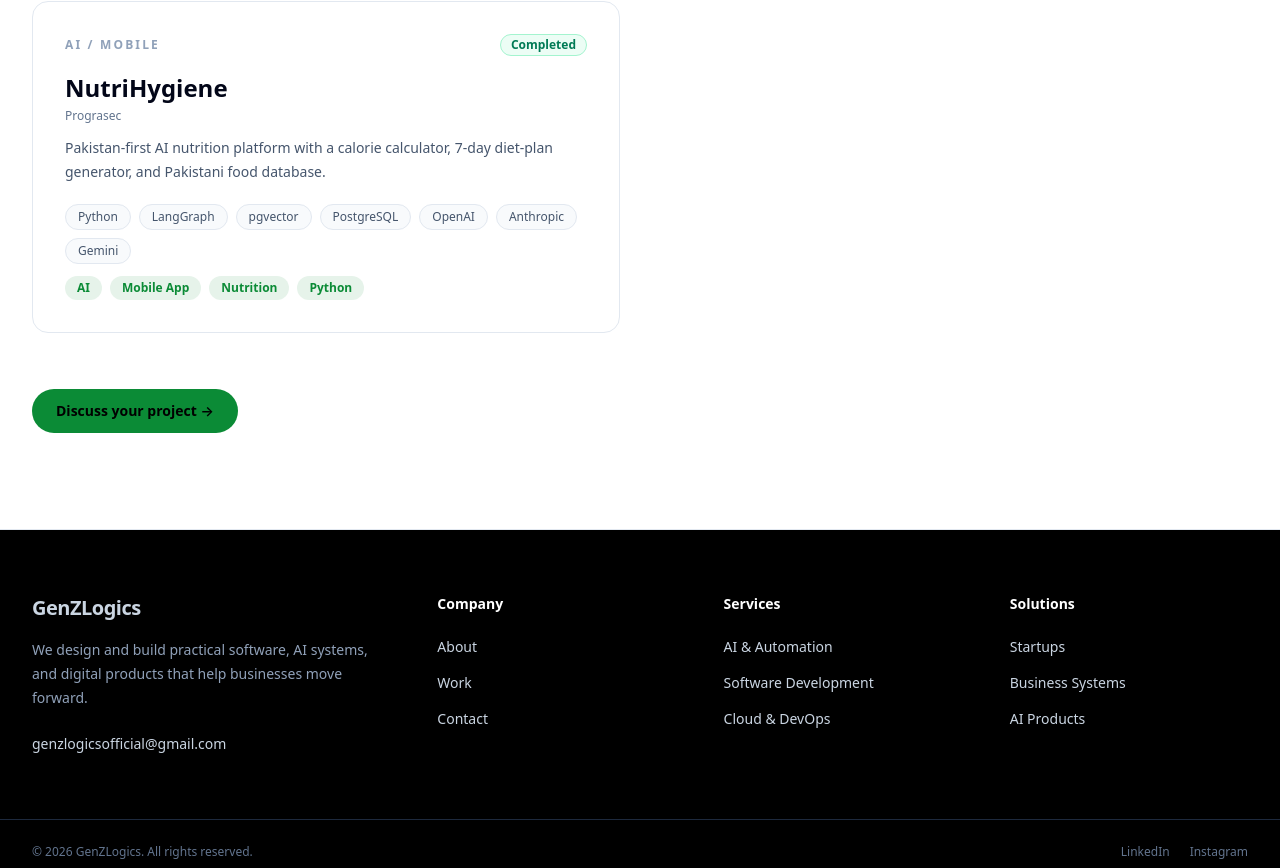
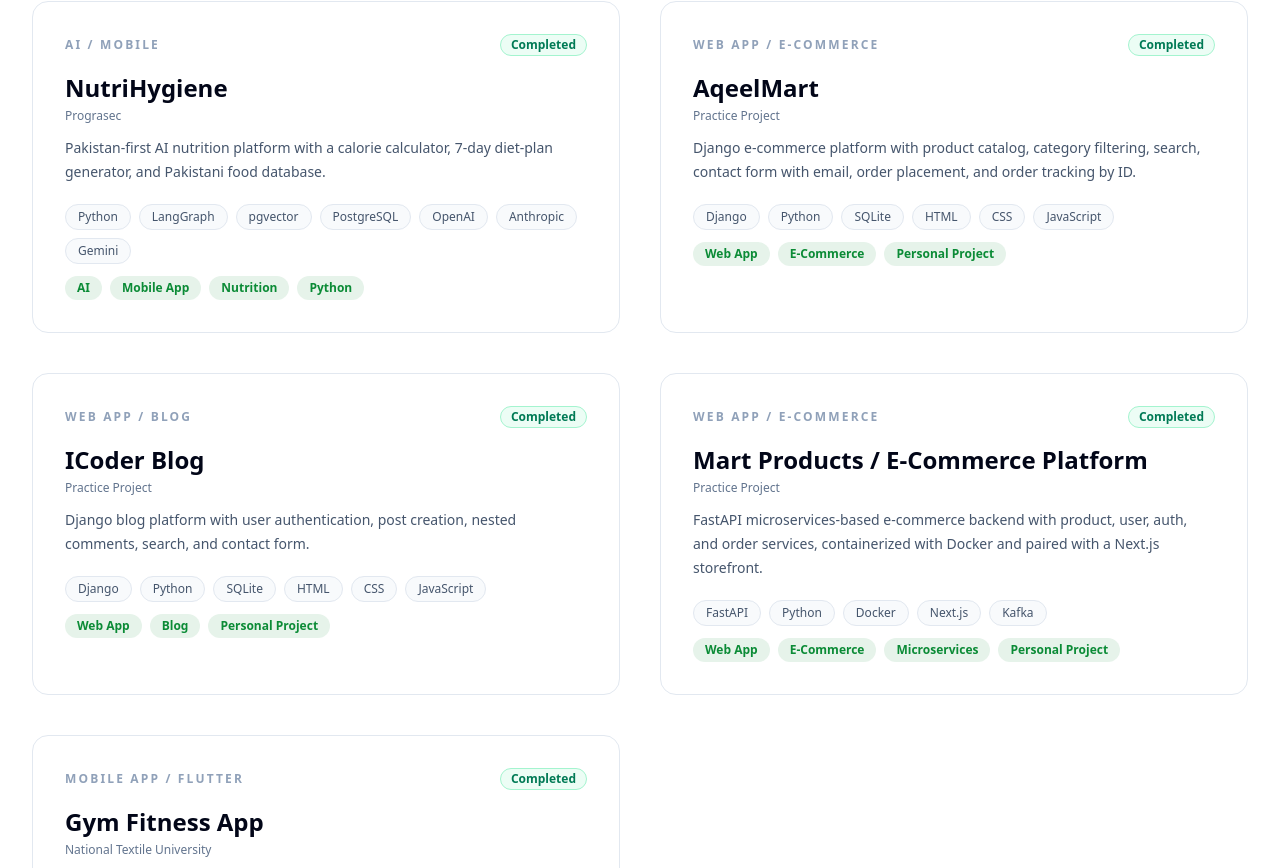
Before and after one commit to GenzLogics/GenzLogicsWebsite, a Next.js app in the folder genzlogics_website/: page /projects in a window 1280 px wide. Shown: the part 1312-2180 px from the top of the page. Built offline with nearby package versions, Linux system fonts and the light colour scheme.

Commit message:
Update page.tsx

```diff
--- a/genzlogics_website/app/projects/page.tsx
+++ b/genzlogics_website/app/projects/page.tsx
@@ -55,9 +55,49 @@
     status: "completed",
     company: "Prograsec",
   },
+  {
+    title: "AqeelMart",
+    category: "Web App / E-Commerce",
+    description:
+      "Django e-commerce platform with product catalog, category filtering, search, contact form with email, order placement, and order tracking by ID.",
+    tech: ["Django", "Python", "SQLite", "HTML", "CSS", "JavaScript"],
+    tags: ["Web App", "E-Commerce", "Personal Project"],
+    status: "completed",
+    company: "Practice Project",
+  },
+  {
+    title: "ICoder Blog",
+    category: "Web App / Blog",
+    description:
+      "Django blog platform with user authentication, post creation, nested comments, search, and contact form.",
+    tech: ["Django", "Python", "SQLite", "HTML", "CSS", "JavaScript"],
+    tags: ["Web App", "Blog", "Personal Project"],
+    status: "completed",
+    company: "Practice Project",
+  },
+  {
+    title: "Mart Products / E-Commerce Platform",
+    category: "Web App / E-Commerce",
+    description:
+      "FastAPI microservices-based e-commerce backend with product, user, auth, and order services, containerized with Docker and paired with a Next.js storefront.",
+    tech: ["FastAPI", "Python", "Docker", "Next.js", "Kafka"],
+    tags: ["Web App", "E-Commerce", "Microservices", "Personal Project"],
+    status: "completed",
+    company: "Practice Project",
+  },
+  {
+    title: "Gym Fitness App",
+    category: "Mobile App / Flutter",
+    description:
+      "Flutter fitness app with Firebase auth and Firestore, featuring multiple calculators and dedicated screens for classes and trainers.",
+    tech: ["Flutter", "Dart", "Firebase", "Cloud Firestore", "Firebase Auth"],
+    tags: ["Mobile App", "Flutter", "Personal Project"],
+    status: "completed",
+    company: "National Textile University",
+  },
 ];
 
-const filters = ["All", "AI", "Web App", "SaaS", "Mobile App", "Automation", "Custom Software"];
+const filters = ["All", "AI", "Web App", "SaaS", "Mobile App", "Automation", "Custom Software", "Personal Project"];
 
 const statusStyles: Record<string, string> = {
   completed: "bg-emerald-50 text-emerald-700 border-emerald-200",
```
